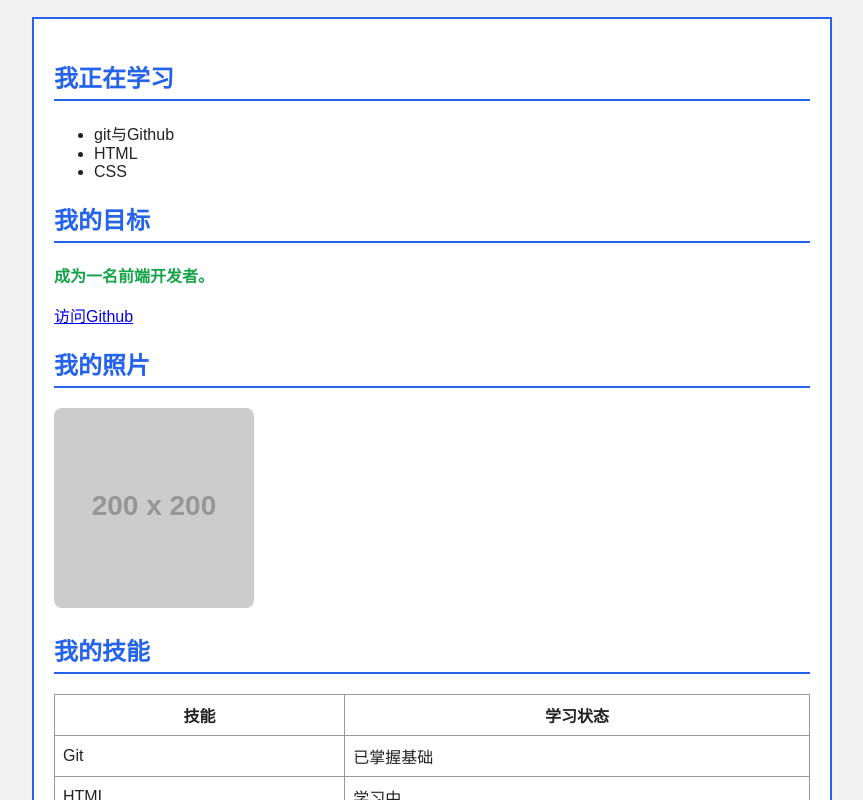
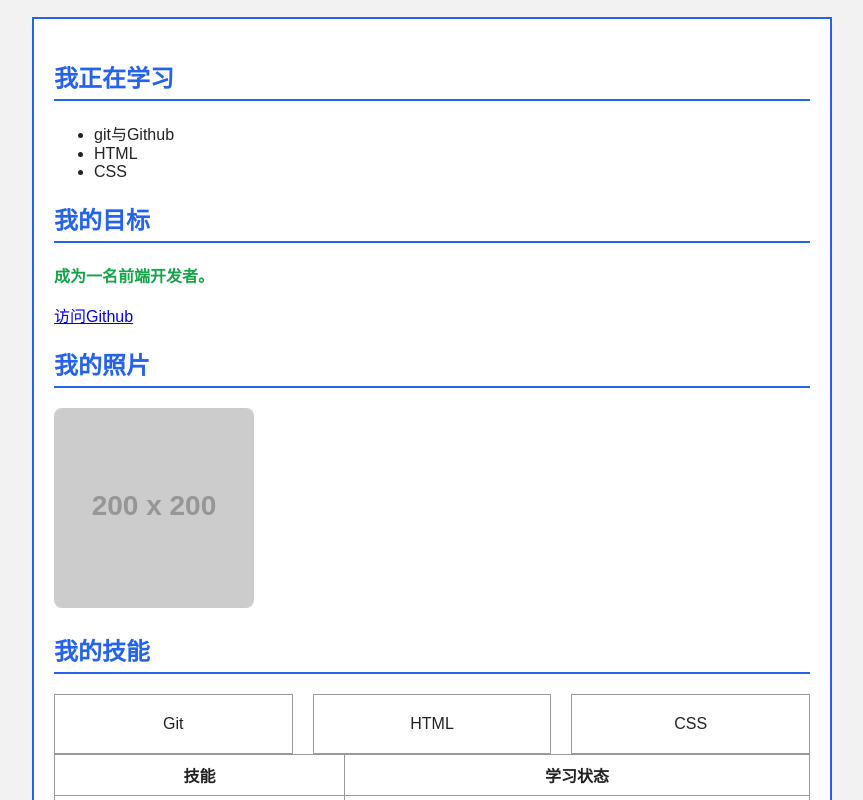
Before and after one commit to ningyangyu/frontend-practice, a plain HTML site: page index.html in a window 1280 px wide. Shown: the part 152-952 px from the top of the page, without its empty margins (208-1071 px from the left). Drawn offline with Linux system fonts and the light colour scheme; placeholder pictures from the web are drawn by us.

Commit message:
增加了一个技能卡片布局

```diff
--- a/index.html
+++ b/index.html
@@ -34,6 +34,11 @@
 		>
 
 		<h2 class="section-title">我的技能</h2>
+		<div class="skill-list">
+			<div class="skill-item">Git</div>
+			<div class="skill-item">HTML</div>
+			<div class="skill-item">CSS</div>
+		</div>
 
 		<table class="skill-table">
 			<tr>
--- a/style.css
+++ b/style.css
@@ -81,3 +81,17 @@ header {
 	flex-wrap: wrap;
 	gap: 20px;
 }
+.skill-list {
+	display:flex;
+	flex-wrap:wrap;
+	gap:20px;
+}
+
+.skill-item {
+	flex: 1;
+	min-width:150px;
+	padding:20px;
+	border:1px solid #999;
+	background-color:white;
+	text-align:center;
+}
```
